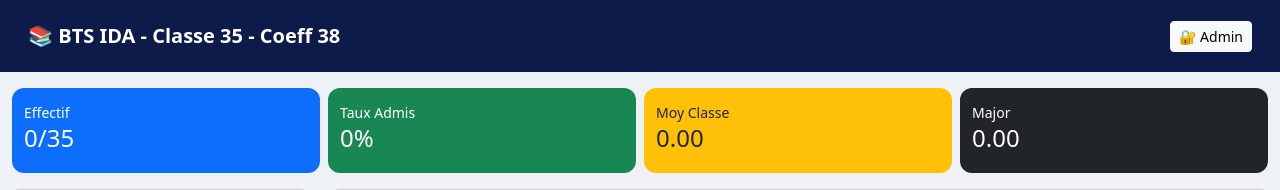
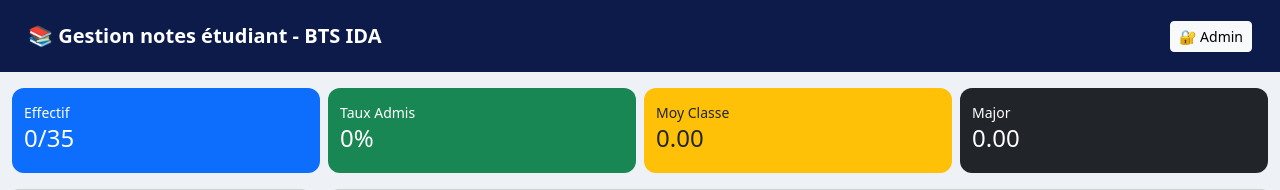
Before and after one commit to zaka-carlos-dev/gestion-notes-etudiants, a Flask app: page / in a window 1280 px wide. Shown: the top 190 px of the page. Run offline with Flask 3, Linux system fonts and the light colour scheme.

Commit message:
Update index.html

```diff
--- a/templates/index.html
+++ b/templates/index.html
@@ -1,5 +1,5 @@
-<!DOCTYPE html><html lang="fr"><head><meta charset="UTF-8"><meta name="viewport" content="width=device-width, initial-scale=1.0"><title>BTS IDA - 35 élèves</title><link href="https://cdn.jsdelivr.net/npm/bootstrap@5.3.0/dist/css/bootstrap.min.css" rel="stylesheet"><style>body{background:#eef2f7}.navbar{background:#0d1b4a}.card-stat{color:white;border-radius:12px;padding:12px}</style></head><body>
-<nav class="navbar navbar-dark p-3"><div class="container-fluid"><b class="navbar-brand">📚 BTS IDA - Classe 35 - Coeff 38</b><a href="/admin" class="btn btn-light btn-sm">🔐 Admin</a></div></nav>
+<!DOCTYPE html><html lang="fr"><head><meta charset="UTF-8"><meta name="viewport" content="width=device-width, initial-scale=1.0"><title>Gestion notes étudiant - BTS IDA</title><link href="https://cdn.jsdelivr.net/npm/bootstrap@5.3.0/dist/css/bootstrap.min.css" rel="stylesheet"><style>body{background:#eef2f7}.navbar{background:#0d1b4a}.card-stat{color:white;border-radius:12px;padding:12px}</style></head><body>
+<nav class="navbar navbar-dark p-3"><div class="container-fluid"><b class="navbar-brand">📚 Gestion notes étudiant - BTS IDA</b><a href="/admin" class="btn btn-light btn-sm">🔐 Admin</a></div></nav>
 <div class="container-fluid mt-3">
 <div class="row g-2 mb-3"><div class="col-3"><div class="card-stat bg-primary"><small>Effectif</small><h4>{{ total }}/35</h4></div></div><div class="col-3"><div class="card-stat bg-success"><small>Taux Admis</small><h4>{{ "%.0f"|format(taux) }}%</h4></div></div><div class="col-3"><div class="card-stat bg-warning text-dark"><small>Moy Classe</small><h4>{{ "%.2f"|format(moy_classe) }}</h4></div></div><div class="col-3"><div class="card-stat bg-dark"><small>Major</small><h4>{{ "%.2f"|format(meilleure) }}</h4></div></div></div>
 <div class="row"><div class="col-md-3"><div class="card p-2 shadow-sm"><h6 class="fw-bold">Bulletin 14 matières</h6><form method="POST" action="/add"><input name="nom" class="form-control form-control-sm mb-2" placeholder="Nom complet" required><select name="classe" class="form-select form-select-sm mb-2"><option>BTS 1 IDA</option><option>BTS 2 IDA</option></select>
```
